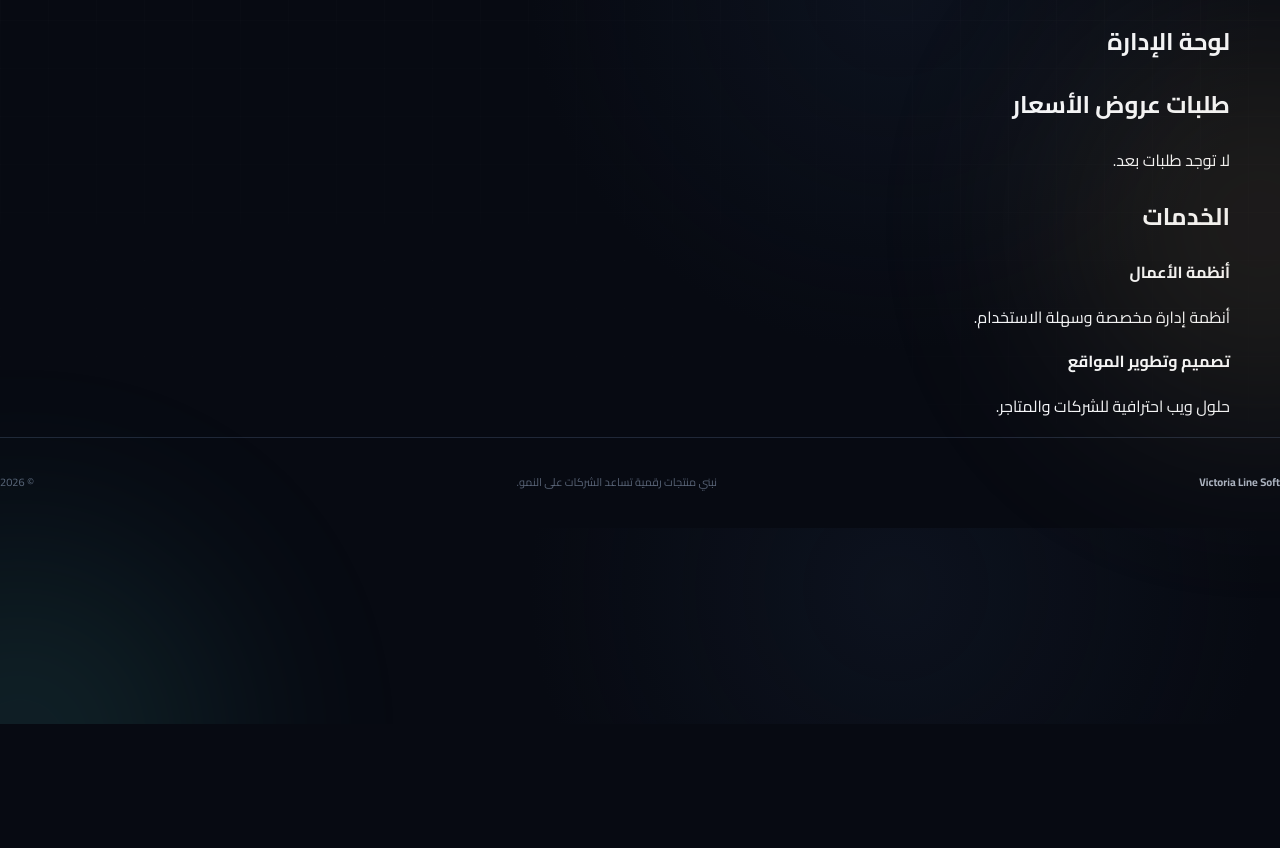
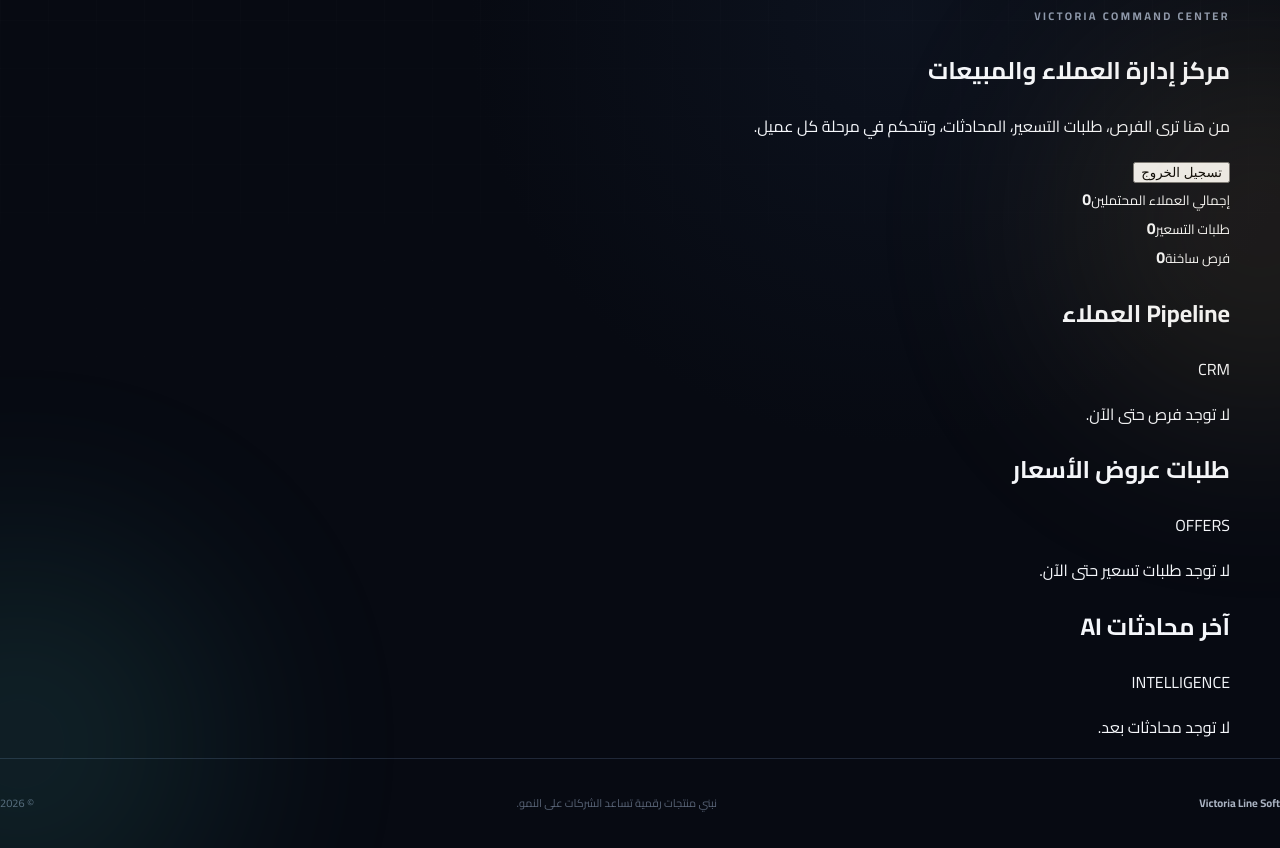
Before and after one commit to jovanexpress713-jpg/Victoria-s-Page, a FastAPI app: page /admin in a window 1280 px wide. Shown: the part 76-924 px from the top of the page. Before the commit the page ends 800 px from the top, so only its background shows below. Run offline with FastAPI, Linux system fonts and the light colour scheme; the visitor is signed in with stand-in values (Sample User, id 1); data comes from the database, SQL or seed files in the repository; data that the repository does not hold is empty.

Commit message:
Upgrade admin into CRM command center

```diff
--- a/app/templates/admin.html
+++ b/app/templates/admin.html
@@ -1 +1,44 @@
-{% extends 'base.html' %}{% block content %}<section><h1>لوحة الإدارة</h1><h2>طلبات عروض الأسعار</h2>{% if quotes %}<div class="table">{% for q in quotes %}<article><b>#{{q.id}} — {{q.name}}</b><span>{{q.phone}} · {{q.service}}</span><p>{{q.details}}</p><small>{{q.created_at}}</small></article>{% endfor %}</div>{% else %}<p>لا توجد طلبات بعد.</p>{% endif %}<h2>الخدمات</h2>{% for p in products %}<article><b>{{p.name}}</b><p>{{p.description}}</p></article>{% endfor %}</section>{% endblock %}
+{% extends 'base.html' %}
+{% block content %}
+<section class="admin-shell">
+  <div class="admin-head">
+    <div><span class="eyebrow">VICTORIA COMMAND CENTER</span><h1>مركز إدارة العملاء والمبيعات</h1><p>من هنا ترى الفرص، طلبات التسعير، المحادثات، وتتحكم في مرحلة كل عميل.</p></div>
+    <form method="post" action="/admin/logout"><button class="ghost-button" type="submit">تسجيل الخروج</button></form>
+  </div>
+
+  <div class="stats-grid">
+    <div class="stat-card"><small>إجمالي العملاء المحتملين</small><strong>{{stats.leads}}</strong></div>
+    <div class="stat-card"><small>طلبات التسعير</small><strong>{{stats.quotes}}</strong></div>
+    <div class="stat-card"><small>فرص ساخنة</small><strong>{{stats.hot}}</strong></div>
+  </div>
+
+  <div class="admin-grid">
+    <section class="admin-card">
+      <div class="admin-card-head"><h2>Pipeline العملاء</h2><span>CRM</span></div>
+      {% if leads %}
+      <div class="lead-list">
+        {% for l in leads %}
+        <article class="lead-row">
+          <div class="lead-main"><strong>{{l.name or 'زائر بدون اسم'}}</strong><span>{{l.company or '—'}} · {{l.phone or l.email or 'لا توجد وسيلة تواصل'}}</span><p>{{l.need or 'لم يحدد الاحتياج بعد'}}</p></div>
+          <div class="lead-meta"><b>{{l.score}}%</b><form method="post" action="/admin/leads/{{l.id}}/stage"><select name="stage" onchange="this.form.submit()"><option value="nurture" {% if l.stage=='nurture' %}selected{% endif %}>متابعة</option><option value="warm" {% if l.stage=='warm' %}selected{% endif %}>دافئ</option><option value="hot" {% if l.stage=='hot' %}selected{% endif %}>ساخن</option><option value="quote_requested" {% if l.stage=='quote_requested' %}selected{% endif %}>طلب تسعير</option><option value="awaiting_offer" {% if l.stage=='awaiting_offer' %}selected{% endif %}>بانتظار العرض</option><option value="offer_sent" {% if l.stage=='offer_sent' %}selected{% endif %}>تم إرسال العرض</option><option value="negotiation" {% if l.stage=='negotiation' %}selected{% endif %}>تفاوض</option><option value="won" {% if l.stage=='won' %}selected{% endif %}>موافق</option><option value="lost" {% if l.stage=='lost' %}selected{% endif %}>مغلق</option></select></form></div>
+        </article>
+        {% endfor %}
+      </div>
+      {% else %}<p class="empty">لا توجد فرص حتى الآن.</p>{% endif %}
+    </section>
+
+    <section class="admin-card">
+      <div class="admin-card-head"><h2>طلبات عروض الأسعار</h2><span>OFFERS</span></div>
+      {% if quotes %}
+      <div class="quote-list">
+        {% for q in quotes %}
+        <article class="quote-row"><div><strong>#{{q.id}} · {{q.name}}</strong><span>{{q.phone}} · {{q.service}} · {{q.status}}</span><p>{{q.details or 'لا توجد تفاصيل إضافية.'}}</p>{% if q.offer %}<div class="offer-preview">العرض الحالي: {{q.offer}}</div>{% endif %}</div><form method="post" action="/admin/quotes/{{q.id}}/offer" class="offer-form"><input name="offer" placeholder="اكتب السعر/العرض هنا" value="{{q.offer or ''}}" required><button class="button" type="submit">حفظ العرض</button></form></article>
+        {% endfor %}
+      </div>
+      {% else %}<p class="empty">لا توجد طلبات تسعير حتى الآن.</p>{% endif %}
+    </section>
+  </div>
+
+  <section class="admin-card"><div class="admin-card-head"><h2>آخر محادثات AI</h2><span>INTELLIGENCE</span></div>{% if interactions %}<div class="interaction-list">{% for x in interactions %}<article><small>{{x.created_at}} · تقييم {{x.lead_score or 0}}%</small><p><b>العميل:</b> {{x.message}}</p><p><b>Victoria AI:</b> {{x.reply}}</p></article>{% endfor %}</div>{% else %}<p class="empty">لا توجد محادثات بعد.</p>{% endif %}</section>
+</section>
+{% endblock %}
```
